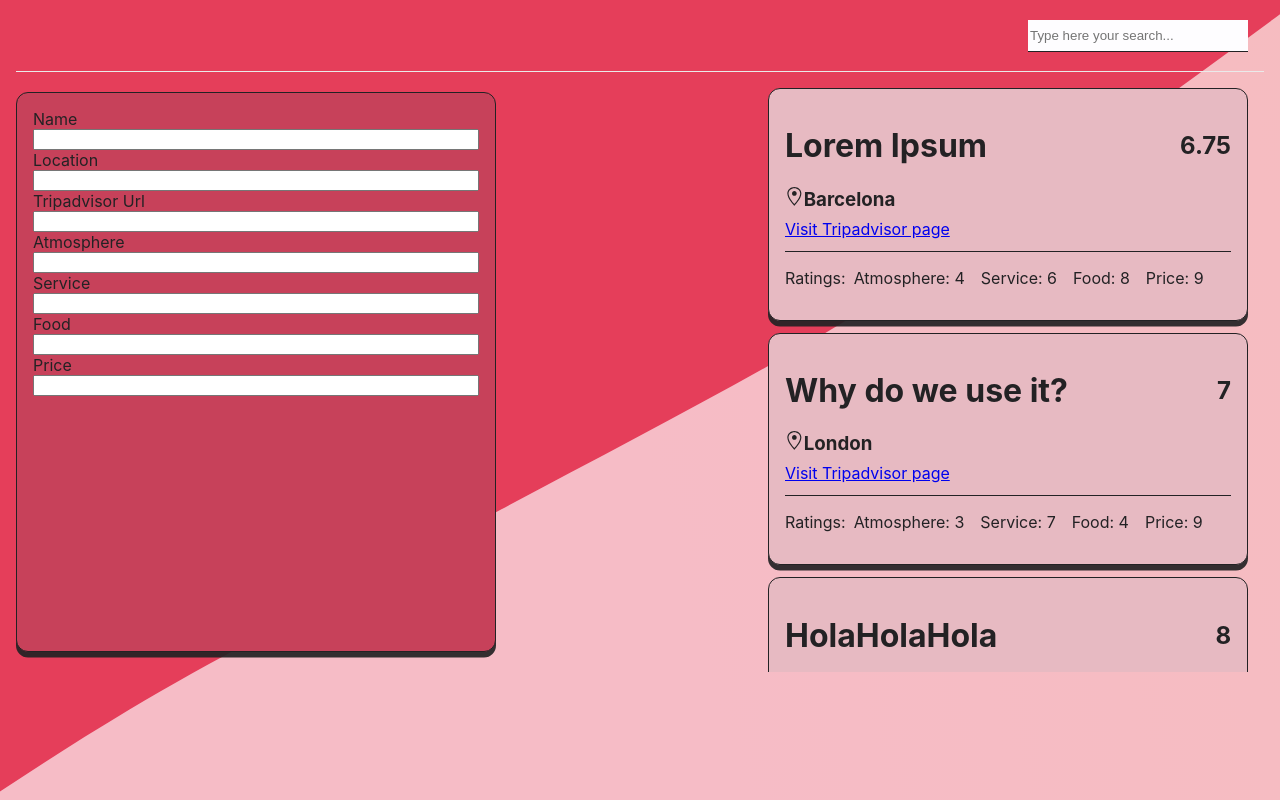
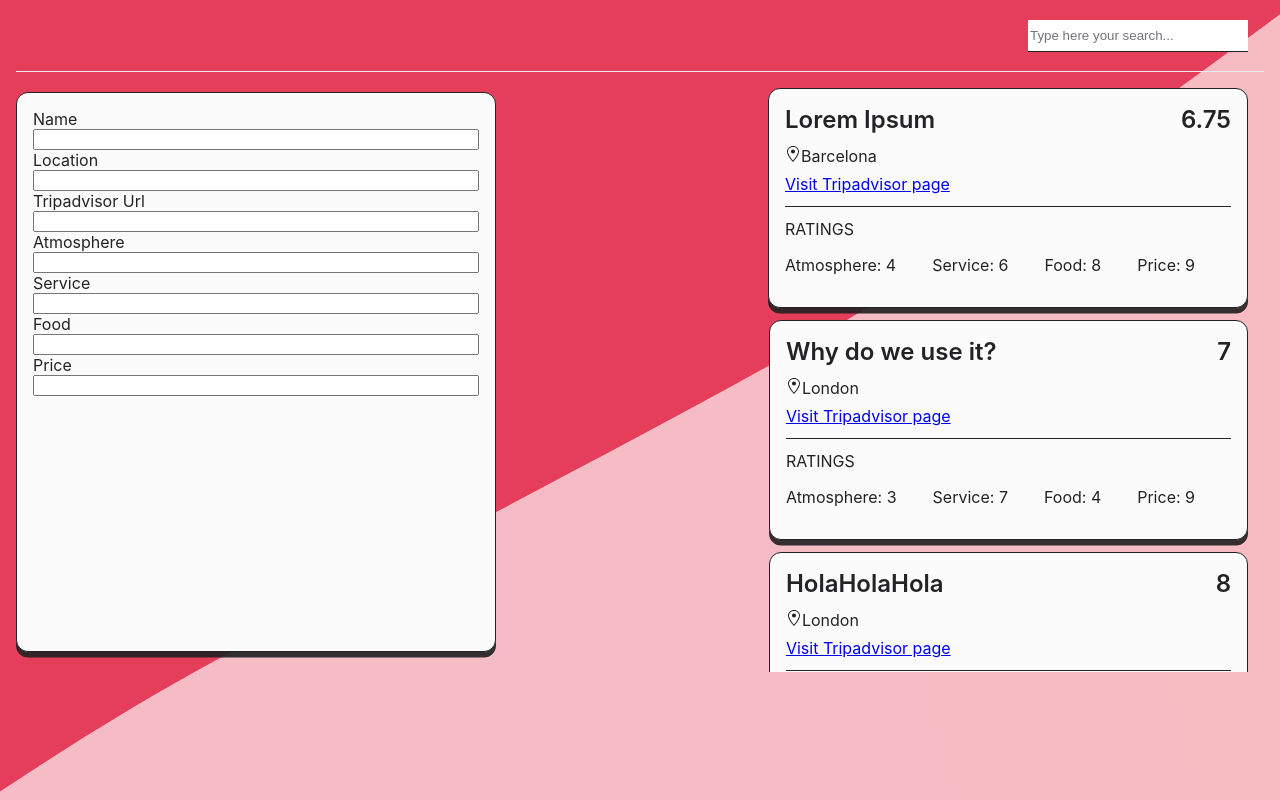
Before and after one commit to irenecgn/restaurants-rating, a Next.js app: page / in a window 1280 px wide. Built offline with nearby package versions, Linux system fonts and the light colour scheme.

Commit message:
style: modified class names

```diff
--- a/components/Card/Card.js
+++ b/components/Card/Card.js
@@ -1,30 +1,41 @@
 import React from 'react';
 import styles from './Card.module.css';
+import Link from 'next/link';
 import { GoLocation } from 'react-icons/go';
 // import { SiTripadvisor } from 'react-icons/si';
 
 function Card({ restaurants }) {
   return restaurants.map((restaurant) => (
     <div key={restaurant.id} className={styles.card}>
-      <div className={styles.nameAverageScoreContainer}>
-        <h1>{restaurant.name}</h1>
-        <h2>{restaurant.averageScore}</h2>
+      <div className={styles['card__header']}>
+        <span className={styles['card__title']}>{restaurant.name}</span>
+        <span className={styles['card__title']}>{restaurant.averageScore}</span>
       </div>
-      <div className={styles.locationUrlContainer}>
-        <h3>
+
+      <div className={styles['card__body']}>
+        <span className={styles['card__subtitle']}>
           <GoLocation />
           {restaurant.location}
-        </h3>
-
-        <a href={restaurant.tripadvisorUrl}>Visit Tripadvisor page</a>
+        </span>
+        <Link href={restaurant.tripadvisorUrl}>Visit Tripadvisor page</Link>
       </div>
-      <ul className={styles.ratings}>
-        Ratings:
-        <li> Atmosphere: {restaurant.atmosphere} </li>
-        <li> Service: {restaurant.service} </li>
-        <li> Food: {restaurant.food} </li>
-        <li> Price: {restaurant.price} </li>
-      </ul>
+      <div className={styles['card__footer']}>
+        <span className={styles['card__list__title']}>RATINGS</span>
+        <ul className={styles['card__list']}>
+          <li className={styles['card__list__item']}>
+            Atmosphere: {restaurant.atmosphere}
+          </li>
+          <li className={styles['card__list__item']}>
+            Service: {restaurant.service}
+          </li>
+          <li className={styles['card__list__item']}>
+            Food: {restaurant.food}
+          </li>
+          <li className={styles['card__list__item']}>
+            Price: {restaurant.price}
+          </li>
+        </ul>
+      </div>
     </div>
   ));
 }
--- a/components/Card/Card.module.css
+++ b/components/Card/Card.module.css
@@ -1,41 +1,45 @@
 .card {
   border: 1px solid rgb(35, 34, 36);
   border-radius: 12px;
-  width: 480px;
   padding: 16px;
-  /* background-color: rgb(251, 251, 251); */
-  background-color: rgb(231, 186, 194);
+  background-color: rgb(251, 251, 251);
   box-shadow: rgba(35, 34, 36, 0.922) 0px 5.4px;
 }
 
-.nameAverageScoreContainer {
+.card__header {
   display: flex;
   justify-content: space-between;
   align-items: center;
 }
 
-.nameAverageScoreContainer h1 h2 {
+.card__title {
+  margin: 0;
+  font-weight: 600;
+  font-size: 24px;
+}
+
+.card__body {
+  display: flex;
+  flex-direction: column;
+  gap: 8px;
+  padding: 12px 0;
+  border-bottom: 1px solid rgb(35, 34, 36);
+}
+
+.card__subtitle {
   margin: 0;
 }
 
-.locationUrlContainer {
-  display: flex;
-  flex-direction: column;
-  gap: 8px;
-  padding-bottom: 12px;
-  border-bottom: 1px solid rgb(35, 34, 36);
+.card__footer {
+  padding-top: 12px;
 }
 
-.locationUrlContainer h3 {
-  margin: 0;
+.card__list {
+  padding: 0;
 }
 
-.card li {
+.card__list__item {
+  display: inline;
   list-style-type: none;
-  padding: 0 8px;
+  padding-right: 36px;
 }
-
-.ratings {
-  display: flex;
-  padding: 0;
-}
--- a/components/Form/Form.module.css
+++ b/components/Form/Form.module.css
@@ -6,7 +6,7 @@
   width: 480px;
   height: 560px;
   padding: 16px;
-  /* background-color: rgb(251, 251, 251); */
-  background-color: rgb(199, 65, 90);
+  background-color: rgb(251, 251, 251);
+  /* background-color: rgb(199, 65, 90); */
   box-shadow: rgba(35, 34, 36, 0.922) 0px 5.4px;
 }
```
